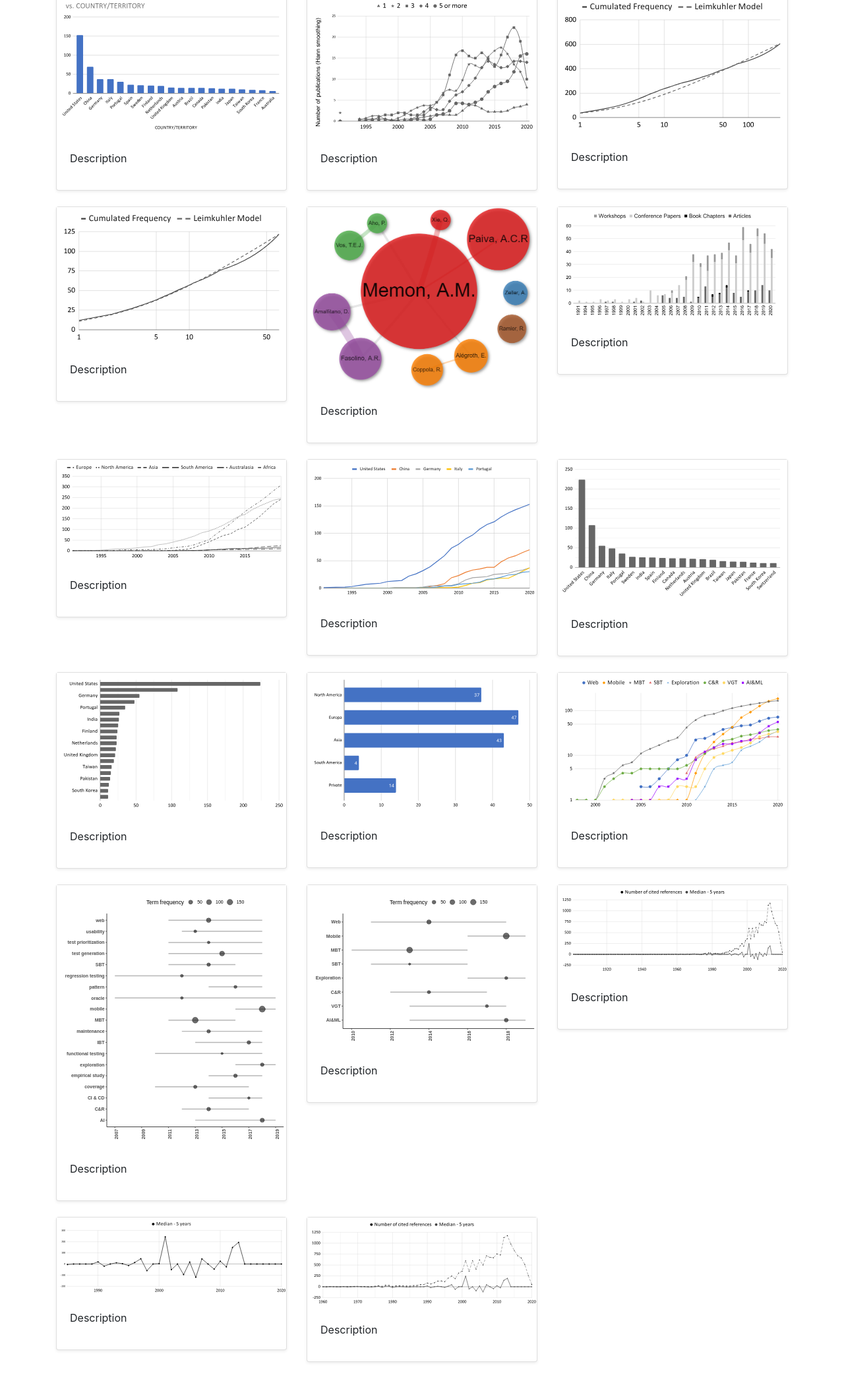
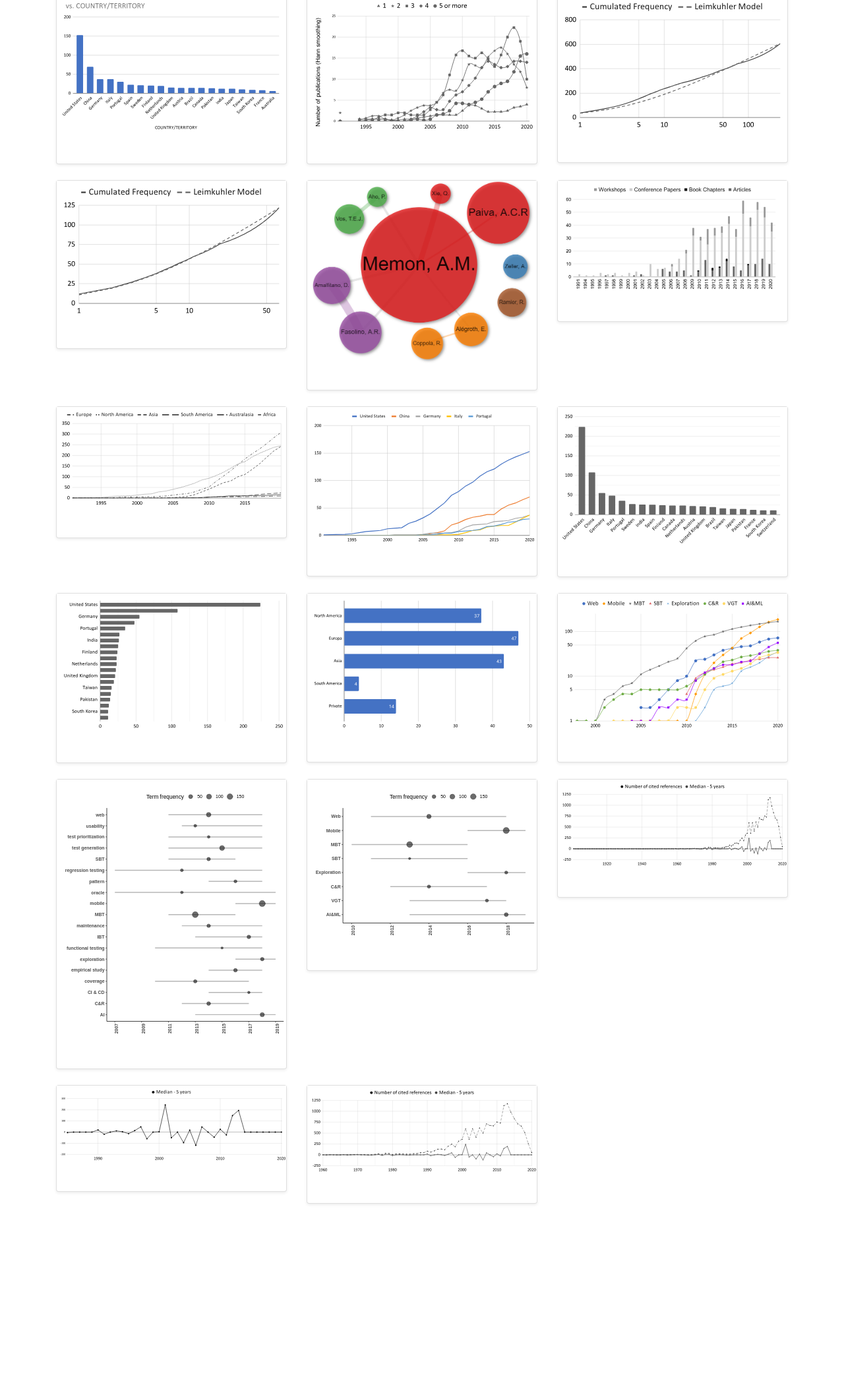
Before and after one commit to oliviarves/gui-testing-repository, a Django app: page /results/ in a window 1280 px wide. Shown: the part 119-2228 px from the top of the page at 66% size. After the commit the page ends 1945 px from the top, so only its background shows below. Run offline with Django 3.2, Linux system fonts and the light colour scheme.

Commit message:
Update Bib

```diff
--- a/templates/results.html
+++ b/templates/results.html
@@ -47,7 +47,7 @@
                             <img src="{% static chart_static %}" style="cursor: pointer;" data-toggle="modal" data-target="#{{ chart|remove_extension }}">
                         {% endwith %}
                         <div class="card-body">
-                          <p class="card-text">Description</p>
+{#                          <p class="card-text">Description</p>#}
                           <div class="d-flex justify-content-between align-items-center">
 {#                            <div class="btn-group">#}
 {#                              <button type="button" class="btn btn-sm btn-outline-secondary" data-toggle="modal" data-target="#{{    chart }}">View</button>#}
```
